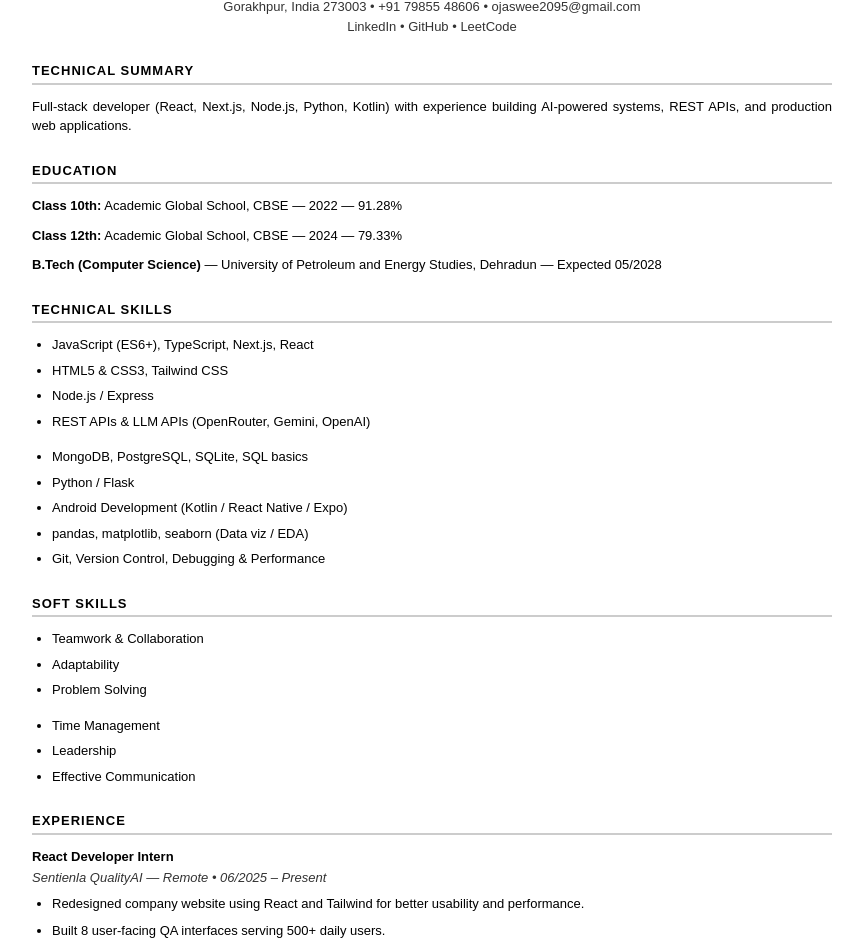
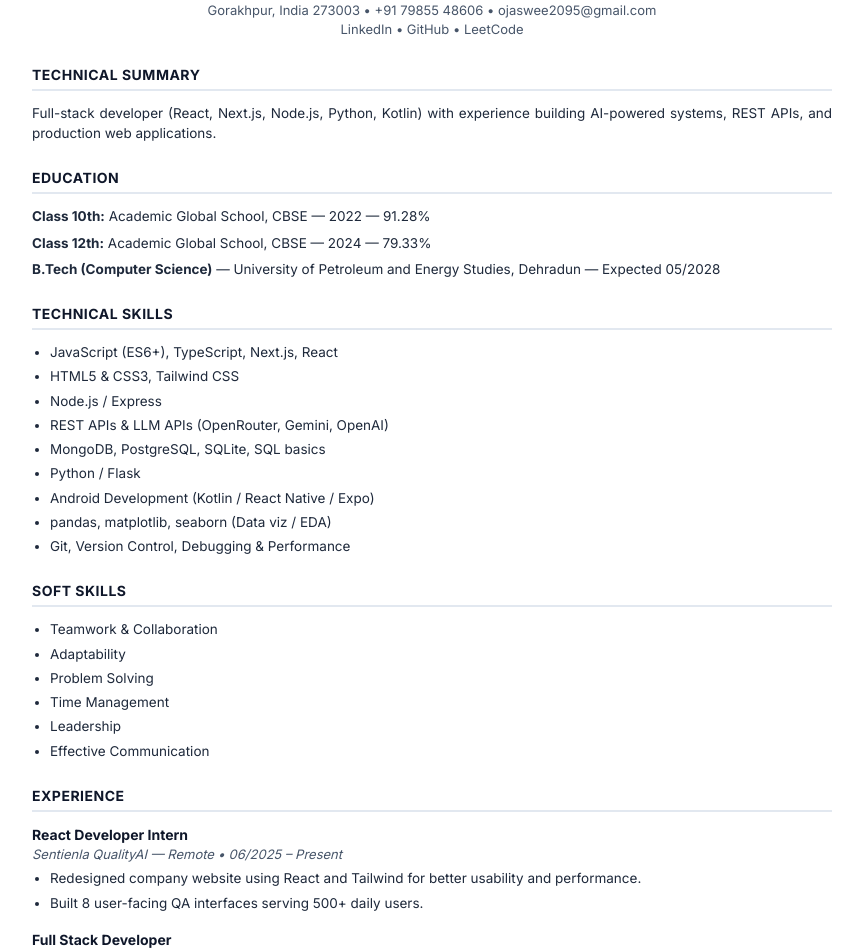
Before and after one commit to Ojas2095/My-Portfolio, a website: page Resume_Ojaswee_Upadhyay.html in a window 1280 px wide. Shown: the part 104-1054 px from the top of the page, without its empty margins (208-1071 px from the left). Drawn offline with Linux system fonts and the light colour scheme.

Commit message:
Resume design overhaul: Implement Premium Minimalist style

```diff
--- a/Resume_Ojaswee_Upadhyay.html
+++ b/Resume_Ojaswee_Upadhyay.html
@@ -5,101 +5,126 @@
     <meta charset="UTF-8">
     <meta name="viewport" content="width=device-width, initial-scale=1.0">
     <title>Ojaswee Upadhyay - Resume</title>
+    <link href="https://fonts.googleapis.com/css2?family=Inter:wght@400;600;700;800&display=swap" rel="stylesheet">
     <style>
+        :root {
+            --primary-color: #0f172a;
+            /* Slate 900 */
+            --secondary-color: #475569;
+            /* Slate 600 */
+            --accent-color: #2563eb;
+            /* Blue 600 */
+            --border-color: #e2e8f0;
+            /* Slate 200 */
+            --text-main: #1e293b;
+            /* Slate 800 */
+        }
+
         body {
-            font-family: 'Arial', sans-serif;
+            font-family: 'Inter', sans-serif;
             line-height: 1.5;
-            color: #000;
+            color: var(--text-main);
             max-width: 800px;
             margin: 0 auto;
-            padding: 40px 20px;
+            padding: 40px 30px;
             background-color: #fff;
         }
 
+        header {
+            text-align: center;
+            margin-bottom: 24px;
+        }
+
         h1 {
-            font-size: 26px;
-            font-weight: 900;
-            margin-bottom: 5px;
+            font-size: 28px;
+            font-weight: 800;
+            margin-bottom: 4px;
             text-transform: uppercase;
-            text-align: center;
             letter-spacing: 1px;
+            color: var(--primary-color);
         }
 
         .contact-info {
-            text-align: center;
-            margin-bottom: 25px;
             font-size: 13px;
-            color: #333;
+            color: var(--secondary-color);
         }
 
         .contact-info a {
-            color: #333;
+            color: var(--secondary-color);
             text-decoration: none;
+            border-bottom: 1px solid transparent;
+            transition: border-color 0.2s;
+        }
+
+        .contact-info a:hover {
+            border-bottom-color: var(--secondary-color);
         }
 
         h2 {
-            font-size: 13px;
-            font-weight: 800;
+            font-size: 14px;
+            font-weight: 700;
             text-transform: uppercase;
-            border-bottom: 2px solid #ccc;
-            padding-bottom: 2px;
-            margin-top: 25px;
+            color: var(--primary-color);
+            border-bottom: 2px solid var(--border-color);
+            padding-bottom: 4px;
+            margin-top: 24px;
             margin-bottom: 12px;
-            letter-spacing: 1px;
+            letter-spacing: 0.5px;
         }
 
         .education-item {
-            font-size: 13px;
-            margin-bottom: 10px;
+            font-size: 13.5px;
+            margin-bottom: 6px;
         }
 
         ul {
-            margin-top: 5px;
-            margin-bottom: 15px;
-            padding-left: 20px;
+            margin-top: 4px;
+            margin-bottom: 12px;
+            padding-left: 18px;
         }
 
         li {
-            margin-bottom: 8px;
-            font-size: 13px;
+            margin-bottom: 4px;
+            font-size: 13.5px;
         }
 
         .skills-list li {
-            margin-bottom: 6px;
+            margin-bottom: 4px;
         }
 
         p {
-            font-size: 13px;
+            font-size: 13.5px;
             margin-top: 0;
-            margin-bottom: 15px;
+            margin-bottom: 12px;
             text-align: justify;
         }
 
         .experience-title {
-            font-weight: bold;
-            font-size: 13px;
-            margin-bottom: 2px;
+            font-weight: 700;
+            font-size: 14px;
+            color: var(--primary-color);
+            display: flex;
+            justify-content: space-between;
         }
 
         .experience-subtitle {
             font-style: italic;
             font-size: 13px;
-            margin-bottom: 6px;
-            color: #333;
+            margin-bottom: 4px;
+            color: var(--secondary-color);
         }
 
         .experience-block {
-            margin-bottom: 15px;
+            margin-bottom: 16px;
         }
 
         .project-item {
             margin-bottom: 8px;
-            font-size: 13px;
+            font-size: 13.5px;
         }
 
-        /* Utility for spacing in skills list */
-        .spacer {
-            height: 10px;
+        .project-item strong {
+            color: var(--primary-color);
         }
 
         @media print {
```
Also changed, not shown: 1 other file.
